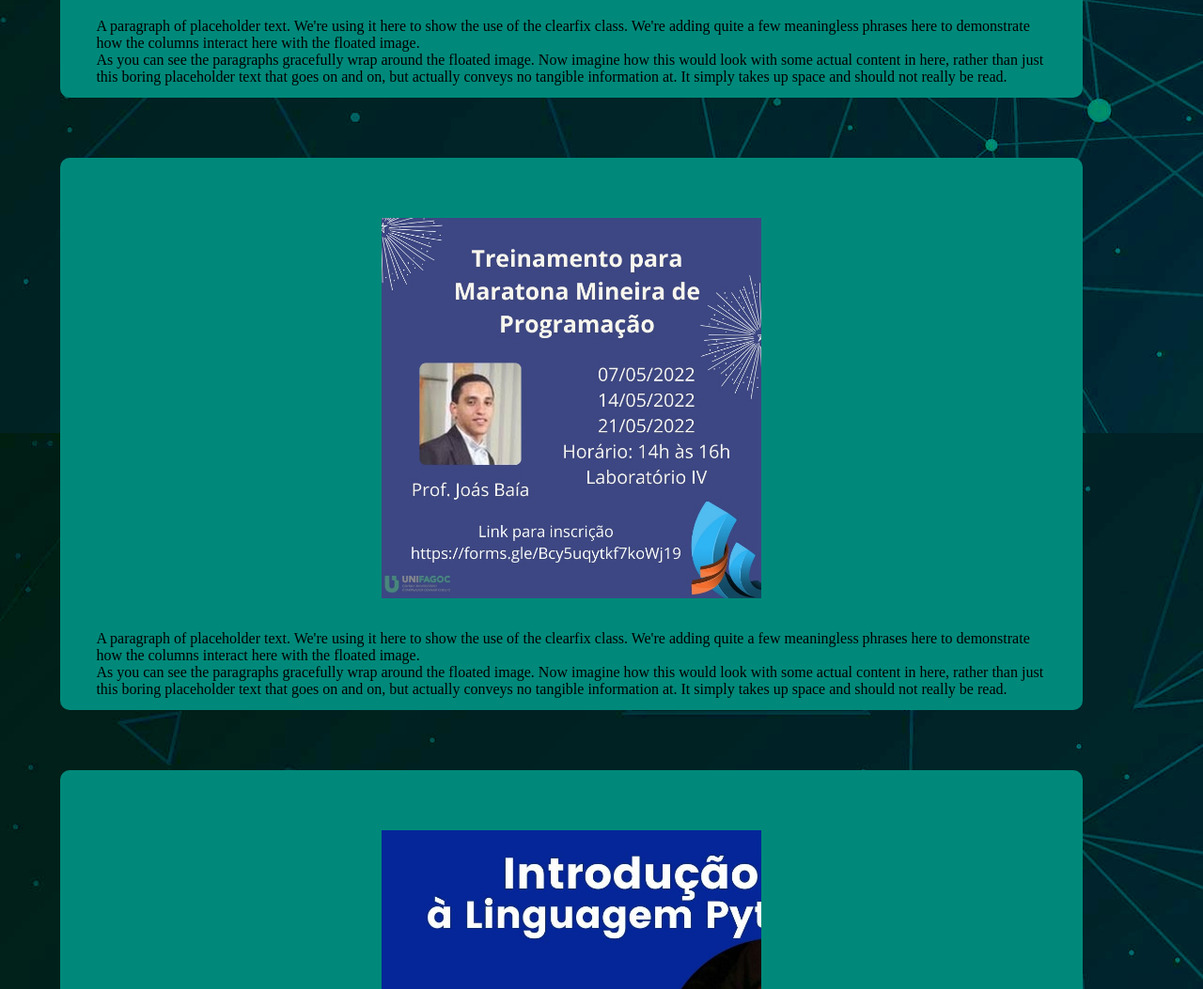
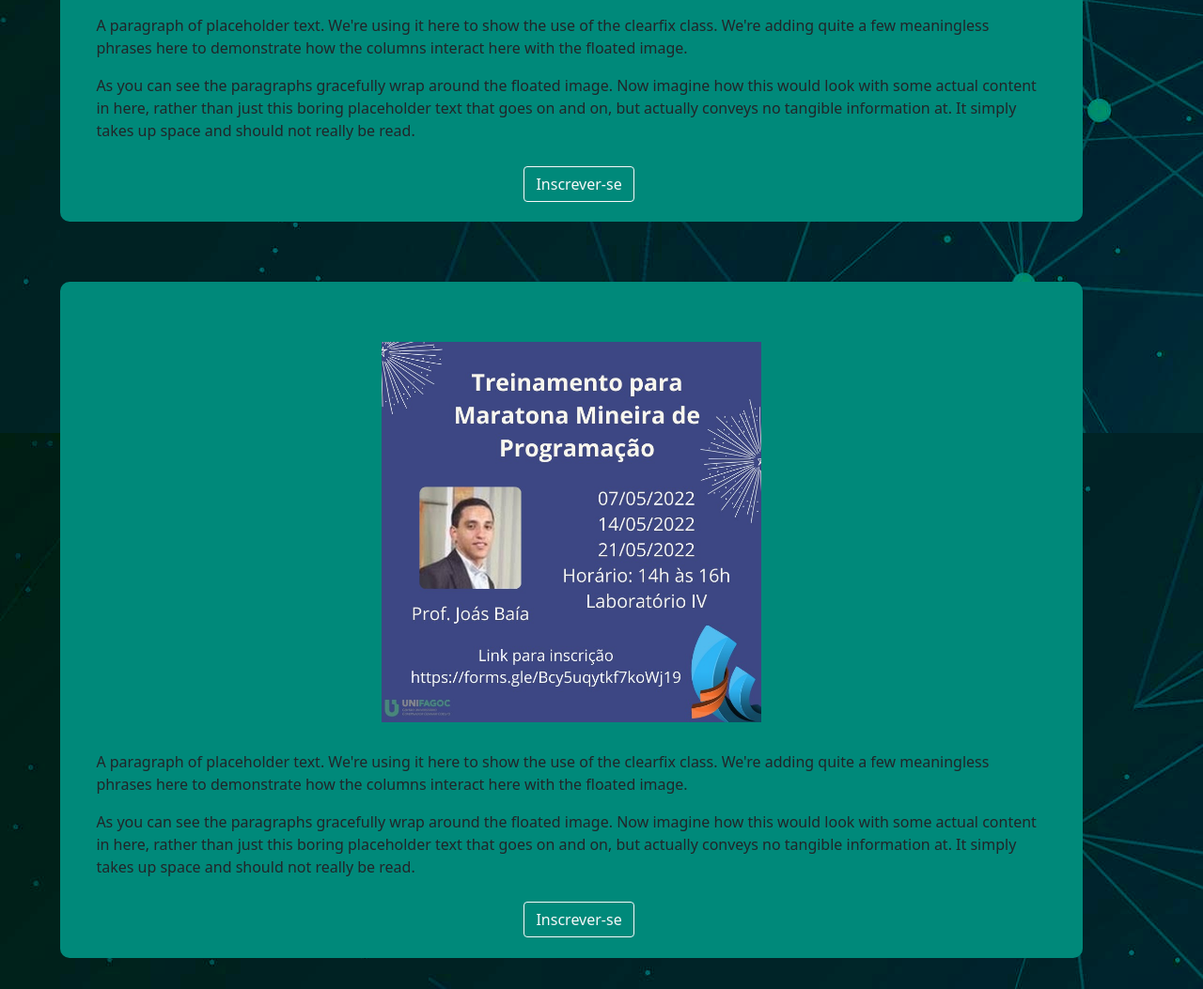
Before and after one commit to LucianoCarvalhoJunior/Projeto-Integrador1, a plain HTML site: page HTML/PaginaDeExibiçãoDeVagas.html in a window 1280 px wide. Shown: the part 619-1672 px from the top of the page at 94% size. Drawn offline with nearby package versions, Linux system fonts and the light colour scheme.

Commit message:
Mudanças

```diff
--- a/CSS/PaginaDeExibiçãoDeVagas.css
+++ b/CSS/PaginaDeExibiçãoDeVagas.css
@@ -170,3 +170,12 @@
     color: rgb(255, 255, 255);
     font-size: 21px;
 }
+
+
+
+.botao{
+   padding-left: 45%;
+
+
+
+    }
--- a/HTML/PaginaDeExibiçãoDeVagas.html
+++ b/HTML/PaginaDeExibiçãoDeVagas.html
@@ -6,6 +6,7 @@
 
     <title> Vagas </title>
     <link rel="stylesheet" type="text/CSS" href="/CSS/PaginaDeExibiçãoDeVagas.css"/>
+    <link href="https://cdn.jsdelivr.net/npm/bootstrap@5.1.3/dist/css/bootstrap.min.css" rel="stylesheet" integrity="sha384-1BmE4kWBq78iYhFldvKuhfTAU6auU8tT94WrHftjDbrCEXSU1oBoqyl2QvZ6jIW3" crossorigin="anonymous">
 
 </head>
 
@@ -49,6 +50,10 @@
                       As you can see the paragraphs gracefully wrap around the floated image. Now imagine how this would look with some actual content in here, rather than just this boring placeholder text that goes on and on, but actually conveys no tangible information at. It simply takes up space and should not really be read.
                     </p>
 
+                    <h1 class="botao">
+                      <button type="button" class="btn btn-outline-light">Inscrever-se</button>
+                    </h1>
+
 
                  </div>
 
@@ -71,6 +76,13 @@
               As you can see the paragraphs gracefully wrap around the floated image. Now imagine how this would look with some actual content in here, rather than just this boring placeholder text that goes on and on, but actually conveys no tangible information at. It simply takes up space and should not really be read.
           </p>
 
+
+              <h1 class="botao">
+                <button type="button" class="btn btn-outline-light">Inscrever-se</button>
+              </h1>
+
+
+
           </div>
 
         </div>
@@ -90,6 +102,10 @@
                 As you can see the paragraphs gracefully wrap around the floated image. Now imagine how this would look with some actual content in here, rather than just this boring placeholder text that goes on and on, but actually conveys no tangible information at. It simply takes up space and should not really be read.
             </p>
 
+
+                  <h1 class="botao">
+                    <button type="button" class="btn btn-outline-light">Inscrever-se</button>
+                  </h1>
 
 
 
```
